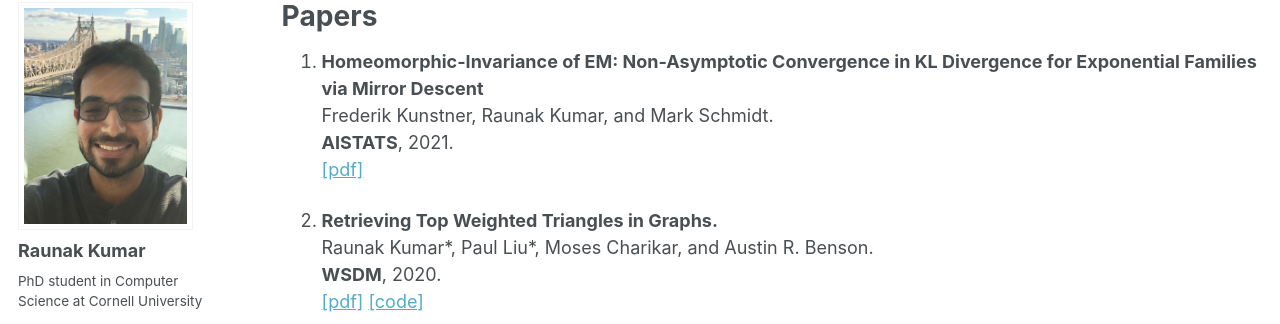
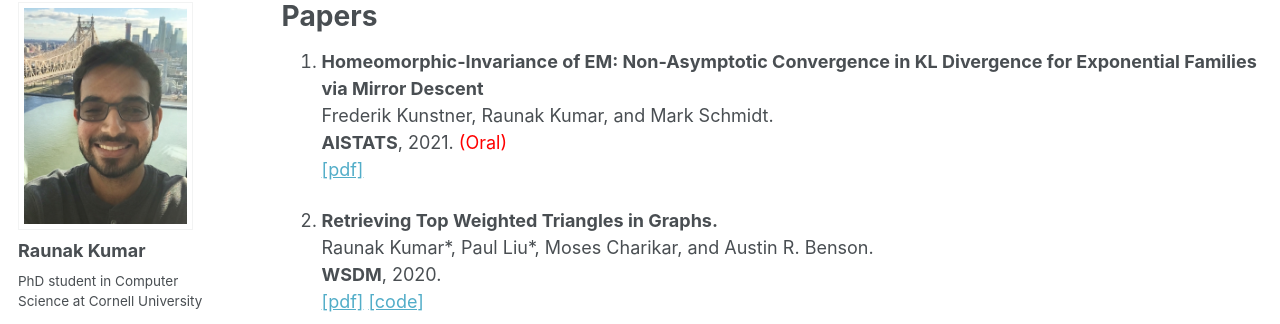
Before and after one commit to raunakkmr/raunakkmr.github.io, a Jekyll site: the page built from _pages/papers.md, in a window 1280 px wide. Shown: the part 116-440 px from the top of the page. Built offline with Jekyll 4.4.1, drawn with Linux system fonts in a browser that asks for light colours.

Commit message:
updated papers

```diff
--- a/_pages/papers.md
+++ b/_pages/papers.md
@@ -7,7 +7,7 @@ author_profile: true
 
 1. **Homeomorphic-Invariance of EM: Non-Asymptotic Convergence in KL Divergence for Exponential Families via Mirror Descent**
    Frederik Kunstner, Raunak Kumar, and Mark Schmidt.
-   **AISTATS**, 2021.
+   **AISTATS**, 2021. <span style="color:red">(Oral)</span>
    [\[pdf\]](https://arxiv.org/abs/2011.01170)
 
 2. **Retrieving Top Weighted Triangles in Graphs.**
```
